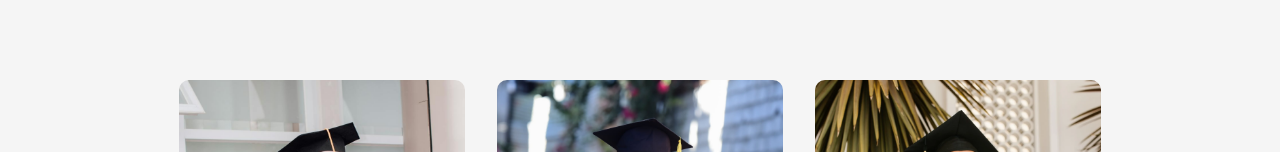
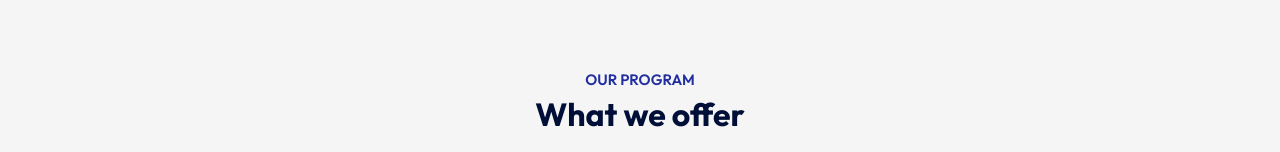
Before and after one commit to yuronn5/education_store, a React (Vite) app: page / in a window 1280 px wide. Shown: the part 800-952 px from the top of the page. Built offline with nearby package versions, Linux system fonts and the light colour scheme.

Commit message:
Title component

```diff
--- a/src/App.jsx
+++ b/src/App.jsx
@@ -2,6 +2,7 @@
 import Navbar from './components/Navbar/Navbar'
 import Hero from './components/Hero/Hero'
 import Programs from './components/Programs/Programs'
+import Title from './components/Title/Title'
 
 const App = () => {
   return (
@@ -9,6 +10,7 @@
       <Navbar />
       <Hero />
       <div className="container">
+        <Title subtitle='Our program' title='What we offer' />
         <Programs />
       </div>
     </div>
--- /dev/null
+++ b/src/components/Title/Title.css
@@ -0,0 +1,15 @@
+.title {
+    text-align: center;
+    color: #212EA0;
+    font-size: 15px;
+    font-weight: 600;
+    text-transform: uppercase;
+    margin: 70px 0 30px;
+}
+
+.title h2 {
+    font-size: 32px;
+    color: #000F38;
+    margin-top: 5px;
+    text-transform: none;
+}
--- /dev/null
+++ b/src/components/Title/Title.jsx
@@ -0,0 +1,19 @@
+import './Title.css';
+import PropTypes from 'prop-types';
+
+
+const Title = ({subtitle, title}) => {
+  return (
+    <div className="title">
+        <p>{subtitle}</p>
+        <h2>{title}</h2>
+    </div>
+  )
+}
+
+Title.propTypes = {
+    subtitle: PropTypes.string.isRequired,
+    title: PropTypes.string.isRequired,
+};
+
+export default Title
```
